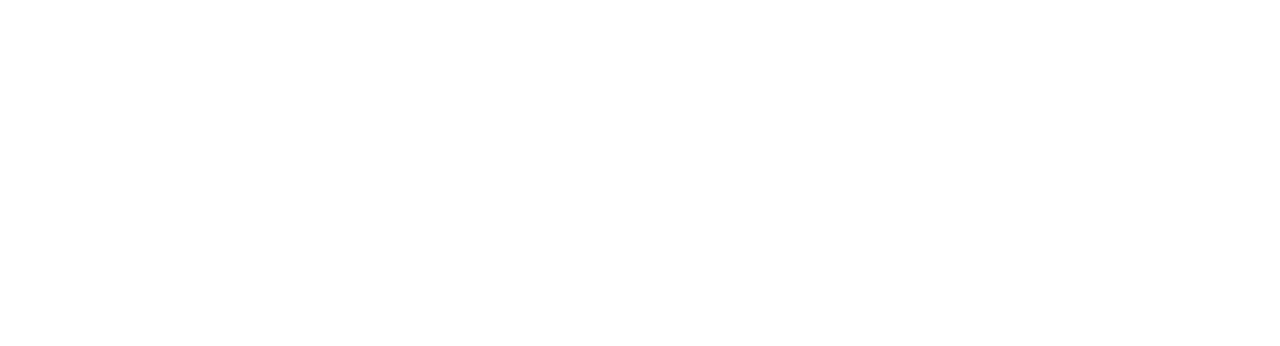
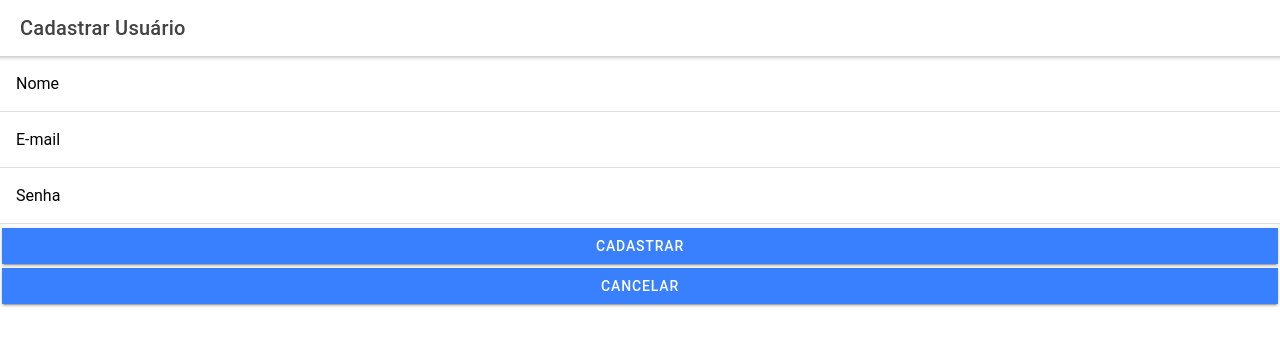
Before and after one commit to rawrolim/frontend-react-to-do-list, a React (Create React App) app: page /cadastrar_usuario in a window 1280 px wide. Shown: the top 346 px of the page. Built offline with nearby package versions, Linux system fonts and the light colour scheme.

Commit message:
DONE: cadastro de usu8ário

```diff
--- a/package.json
+++ b/package.json
@@ -3,6 +3,7 @@
   "version": "0.0.1",
   "private": true,
   "dependencies": {
+    "@capacitor/android": "4.0.1",
     "@capacitor/app": "4.0.1",
     "@capacitor/core": "4.0.1",
     "@capacitor/haptics": "4.0.1",
--- a/src/App.tsx
+++ b/src/App.tsx
@@ -23,6 +23,7 @@
 import './theme/variables.css';
 import Login from './pages/Login/Login';
 import Lista from './pages/Lista/Lista';
+import CadastrarUsuario from './pages/CadastrarUsuario/CadastrarUsuario';
 
 setupIonicReact();
 
@@ -36,6 +37,9 @@
         <Route path="/lista">
           <Lista />
         </Route>
+        <Route path="/cadastrar_usuario">
+          <CadastrarUsuario />
+        </Route>
         <Route exact path="/">
           <Redirect to="/login" />
         </Route>
--- /dev/null
+++ b/src/pages/CadastrarUsuario/CadastrarUsuario.tsx
@@ -0,0 +1,57 @@
+import { IonButton, IonContent, IonHeader, IonInput, IonItem, IonLabel, IonPage, IonTitle, IonToolbar } from '@ionic/react';
+import axios from 'axios';
+import { useState } from 'react';
+import { url } from '../env';
+import './CadastrarUsuario.css';
+
+const CadastrarUsuario: React.FC = () => {
+    const [name, setName] = useState('');
+    const [email, setEmail] = useState('');
+    const [password, setPassword] = useState('');
+
+    function cadastrar(){
+        let data = {
+            name: name,
+            email: email,
+            password: password
+        }
+
+        axios.post(url()+'user',data)
+            .then(r=>{
+                window.location.href='/';
+            })
+            .catch(r=>alert('Não foi possível realizar o cadastro.'));
+    }
+
+    return (
+        <IonPage>
+            <IonHeader>
+                <IonToolbar>
+                    <IonTitle>Cadastrar Usuário</IonTitle>
+                </IonToolbar>
+            </IonHeader>
+            <IonContent fullscreen>
+                <IonItem>
+                    <IonLabel position='floating'>Nome</IonLabel>
+                    <IonInput type="text" onIonChange={e=>setName(e.detail.value!)}></IonInput>
+                </IonItem>
+                <IonItem>
+                    <IonLabel position='floating'>E-mail</IonLabel>
+                    <IonInput type="email" onIonChange={e=>setEmail(e.detail.value!)}></IonInput>
+                </IonItem>
+                <IonItem>
+                    <IonLabel position='floating'>Senha</IonLabel>
+                    <IonInput type="password" onIonChange={e=>setPassword(e.detail.value!)}></IonInput>
+                </IonItem>
+                <IonButton expand='full' onClick={cadastrar}>
+                    Cadastrar
+                </IonButton>
+                <IonButton expand='full' onClick={()=>{window.location.href="/"}}>
+                    Cancelar
+                </IonButton>
+            </IonContent>
+        </IonPage>
+    );
+};
+
+export default CadastrarUsuario;
--- a/src/pages/Login/Login.tsx
+++ b/src/pages/Login/Login.tsx
@@ -40,7 +40,7 @@
                     <IonButton expand='block' className='margin-top' onClick={logar}>
                         Logar
                     </IonButton>
-                    <IonButton expand='block' color="medium">
+                    <IonButton expand='block' color="medium" onClick={()=>{window.location.href="/cadastrar_usuario"}}>
                         Cadstre-se
                     </IonButton>
                 </div>
--- /dev/null
+++ b/src/pages/env.tsx
@@ -0,0 +1,4 @@
+export function url(){
+    return "http://localhost:8000/api/";
+    //return "https://to-do-list-rawlinson.herokuapp.com/api/";
+};
```
Also changed, not shown: src/pages/CadastrarUsuario/CadastrarUsuario.css (added), src/pages/Lista/Lista.tsx (indentation only), 1 other file (tests, documents, lock files or other folders).
